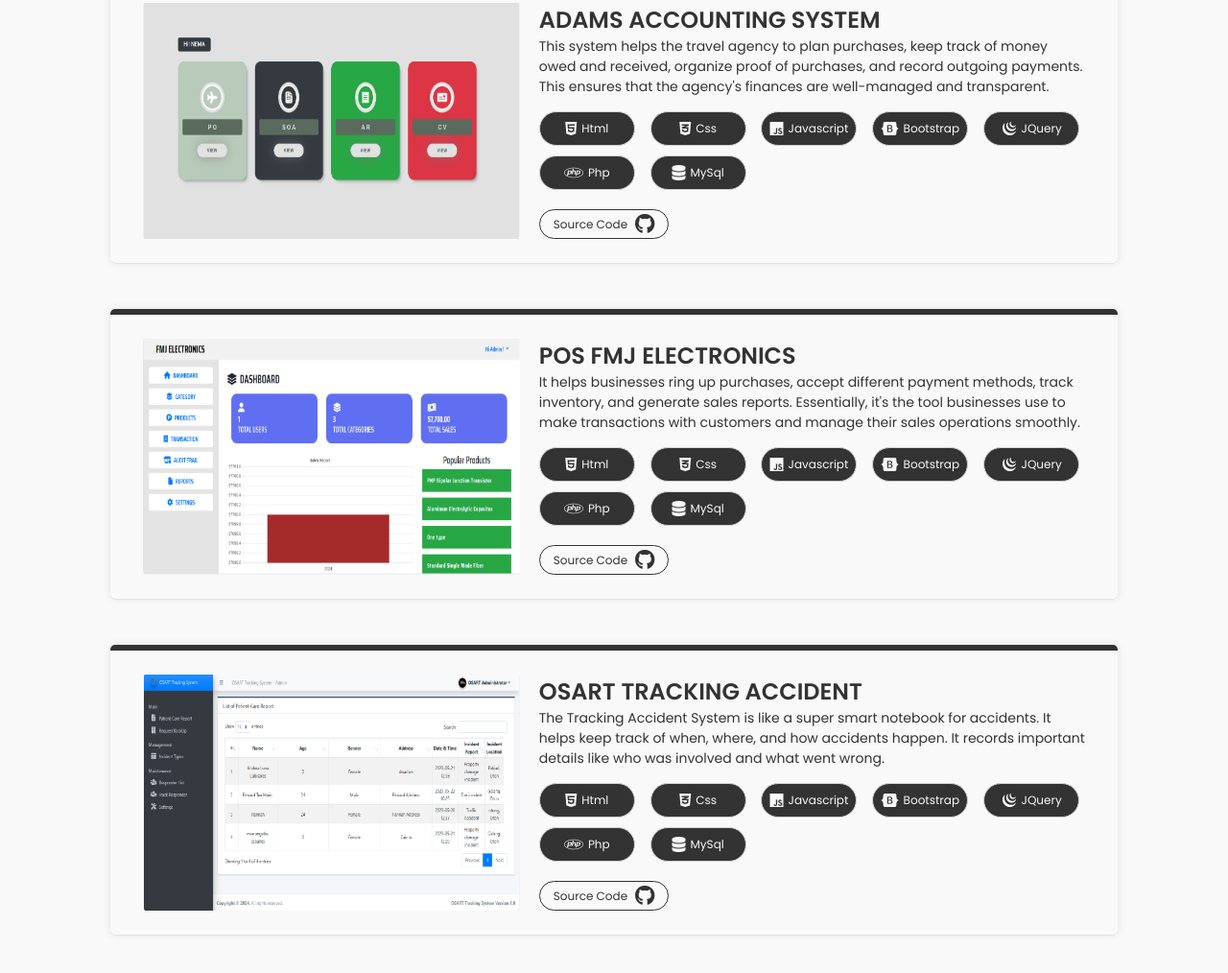
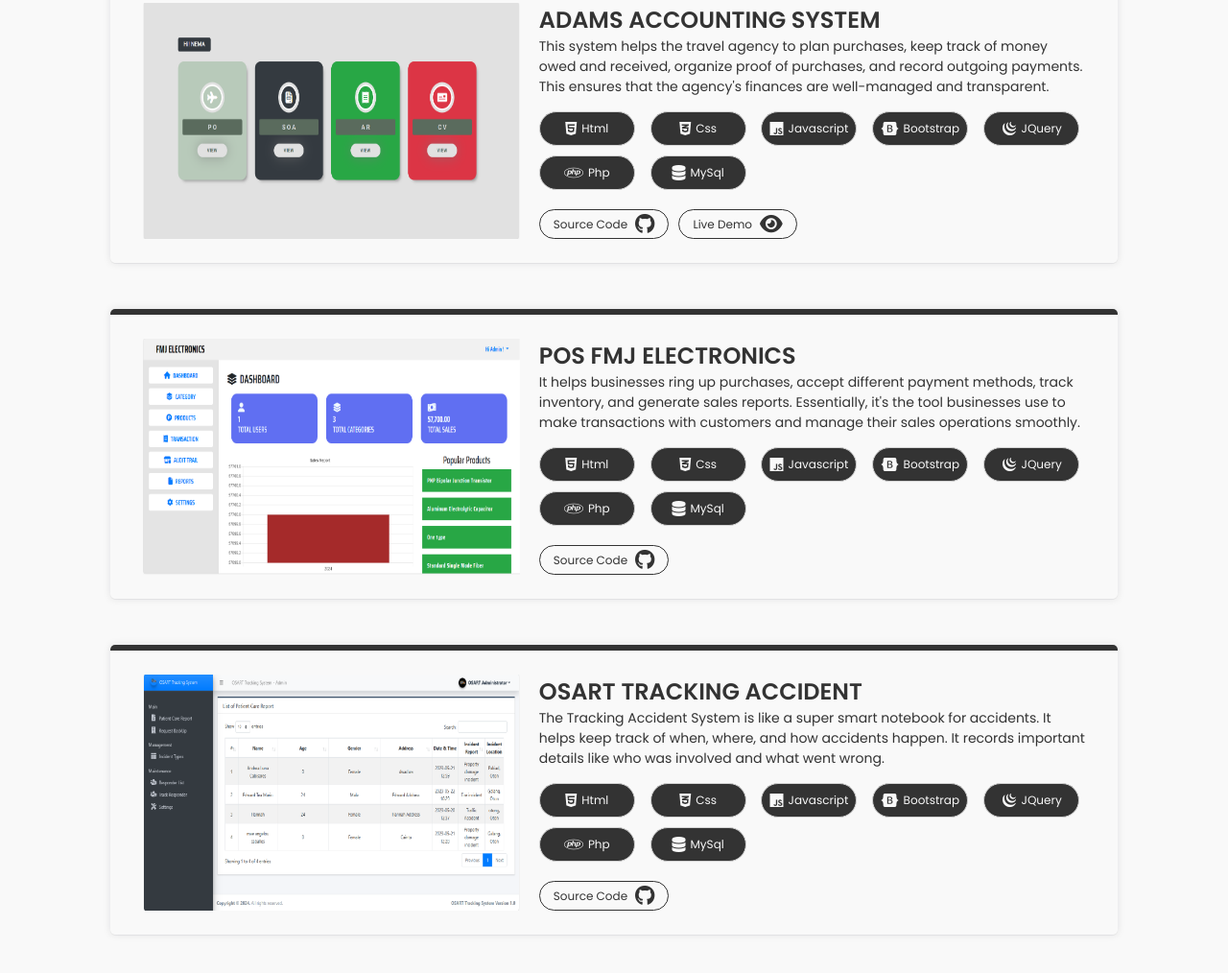
Before and after one commit to carandave/Carandangs-Portfolio, a plain HTML site: page index.html in a window 1280 px wide. Shown: the part 2689-3703 px from the top of the page at 96% size. Drawn offline with nearby package versions, Linux system fonts and the light colour scheme.

Commit message:
Created link of a Adams Project

```diff
--- a/index.html
+++ b/index.html
@@ -283,6 +283,10 @@
                                 <a href="https://github.com/carandave/Accounting-System-for-AdamsHolidaysInc." target="_blank">
                                     <span>Source Code</span>
                                     <i class="fa-brands fa-github"></i>
+                                </a>
+                                <a href="http://adamsholidays.infinityfreeapp.com/" target="_blank">
+                                    <span>Live Demo</span>
+                                    <i class="fa-solid fa-eye"></i>
                                 </a>
                             </div>
                         </div>
```
